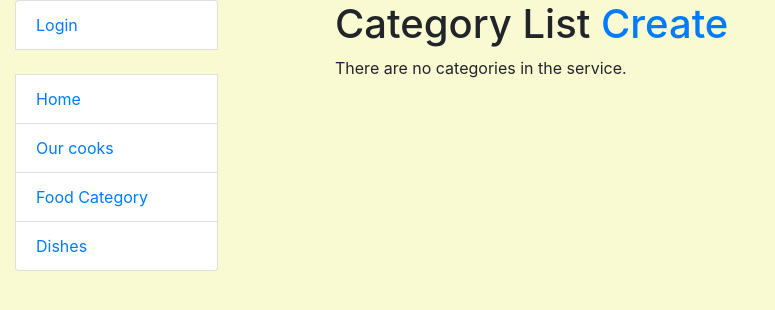
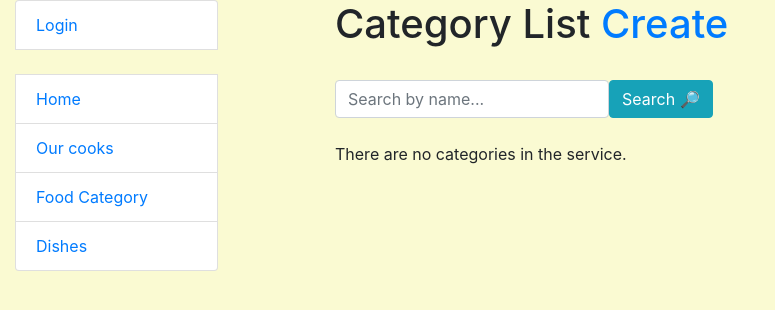
Before and after one commit to FranchukS/catering-service, a Django app: page /categories/ in a window 1280 px wide. Shown: the top 310 px of the page, without its empty margins (0-775 px from the left). Run offline with Django 4.2, Linux system fonts and the light colour scheme; data that the repository does not hold is empty; some libraries are stand-ins or nearby versions.

Commit message:
Add search field for category by name

```diff
--- a/kitchen/forms.py
+++ b/kitchen/forms.py
@@ -50,19 +50,10 @@ class DishForm(forms.ModelForm):
         fields = "__all__"
 
 
-class DishSearchForm(forms.Form):
+class SearchForm(forms.Form):
     name = forms.CharField(
         max_length=255,
         required=False,
         label="",
         widget=forms.TextInput(attrs={"placeholder": "Search by name..."})
     )
-
-
-class CookSearchForm(forms.Form):
-    username = forms.CharField(
-        max_length=255,
-        required=False,
-        label="",
-        widget=forms.TextInput(attrs={"placeholder": "Search by username..."})
-    )
--- a/kitchen/views.py
+++ b/kitchen/views.py
@@ -5,7 +5,7 @@ from django.shortcuts import render
 from django.urls import reverse_lazy
 from django.views import generic
 
-from kitchen.forms import CookCreationForm, CookExperienceUpdateForm, DishForm, DishSearchForm, CookSearchForm
+from kitchen.forms import CookCreationForm, CookExperienceUpdateForm, DishForm, SearchForm
 from kitchen.models import Cook, Dish, Category
 
 
@@ -31,6 +31,24 @@ def index(request):
 class CategoryListView(generic.ListView):
     model = Category
     paginate_by = 5
+    queryset = Category.objects.all()
+
+    def get_context_data(self, *, object_list=None, **kwargs):
+        context = super(CategoryListView, self).get_context_data(**kwargs)
+        name = self.request.GET.get("username", "")
+
+        context["search_form"] = SearchForm(
+            initial={"name": name}
+        )
+
+        return context
+
+    def get_queryset(self):
+        name = self.request.GET.get("name")
+
+        if name:
+            return self.queryset.filter(name__icontains=name)
+        return self.queryset
 
 
 class CategoryDetailView(generic.DetailView):
@@ -62,19 +80,19 @@ class CookListView(generic.ListView):
 
     def get_context_data(self, *, object_list=None, **kwargs):
         context = super(CookListView, self).get_context_data(**kwargs)
-        username = self.request.GET.get("username", "")
+        name = self.request.GET.get("name", "")
 
-        context["search_form"] = CookSearchForm(
-            initial={"username": username}
+        context["search_form"] = SearchForm(
+            initial={"name": name}
         )
 
         return context
 
     def get_queryset(self):
-        username = self.request.GET.get("username")
+        name = self.request.GET.get("name")
 
-        if username:
-            return self.queryset.filter(username__icontains=username)
+        if name:
+            return self.queryset.filter(username__icontains=name)
         return self.queryset
 
 
@@ -107,7 +125,7 @@ class DishListView(generic.ListView):
         context = super(DishListView, self).get_context_data(**kwargs)
         name = self.request.GET.get("name", "")
 
-        context["search_form"] = DishSearchForm(
+        context["search_form"] = SearchForm(
             initial={"name": name}
         )
 
--- a/templates/kitchen/category_list.html
+++ b/templates/kitchen/category_list.html
@@ -7,7 +7,9 @@
       Create
     </a>
   </h1>
-
+  <br>
+  {% include "includes/search.html" %}
+  <br>
   {% if category_list %}
     <table class="table">
       <tr>
--- a/templates/kitchen/cook_list.html
+++ b/templates/kitchen/cook_list.html
@@ -14,7 +14,7 @@
     <table class="table">
       <tr>
         <th>ID</th>
-        <th>Name</th>A
+        <th>Name</th>
         <th>Username</th>
         <th>Years of experience</th>
         <th>Total dishes</th>
```
